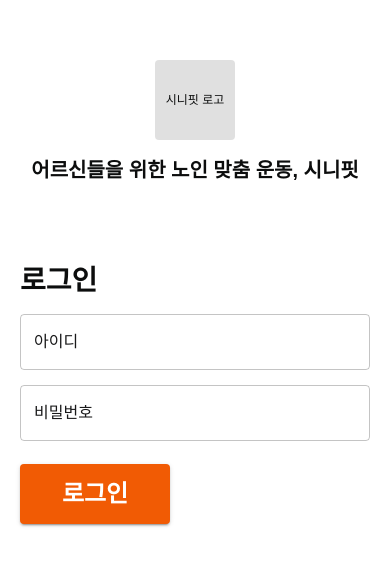
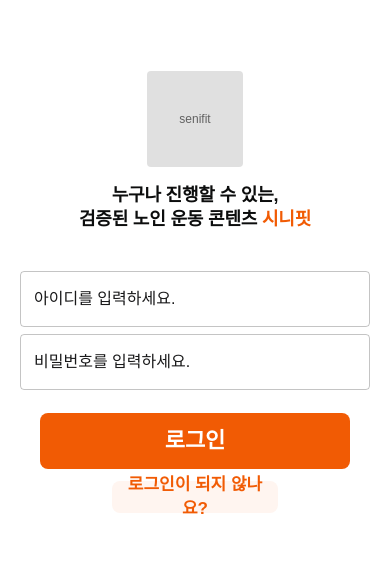
Before and after one commit to Team-Senifit/Web, a Next.js app: page /login in a window 390 px wide. Shown: the part 130-696 px from the top of the page. Built offline with nearby package versions, Linux system fonts and the light colour scheme; a web font is replaced by a local one.

Commit message:
feat: 로그인 화면 반응형 ui 구현

```diff
--- /dev/null
+++ b/src/app/login/panel/CustomFailDialog.tsx
@@ -0,0 +1,102 @@
+import { Box, Dialog, DialogContent, Typography, Button } from "@mui/material";
+import WarningAmberRoundedIcon from '@mui/icons-material/WarningAmberRounded';
+import { useTheme } from "@mui/material/styles";
+
+interface ICustomFailDialogProps {
+  open: boolean;
+  onClose: () => void;
+  main?: boolean;
+}
+
+export default function CustomFailDialog({
+  open,
+  onClose,
+  main
+}: ICustomFailDialogProps) {
+  const theme = useTheme();
+  const mainText = main ? "아이디 혹은 비밀번호가\n일치하지 않습니다." : "로그인이 되지 않나요?"
+  const subText = "로그인 정보에 대한 자세한 문의는\nSGEE 협회로 문의해주시기 바랍니다.";
+
+  return (
+    <Dialog
+      open={open}
+      onClose={onClose}
+    >
+      <DialogContent sx={{ display: "flex", flexDirection: "column", alignItems: "center", width: "312px", padding: "0" }}>
+        <Box
+          width="100%"
+          display="flex"
+          flexDirection="column"
+          justifyContent="center"
+          alignItems="center"
+          padding={3}
+          gap={2}
+        >
+          <WarningAmberRoundedIcon sx={{ color: theme.palette.primaryVariants.default, fontSize: 48 }} />
+
+          <Typography
+            variant="Headline1"
+            align="center"
+            fontWeight={600}
+            color={theme.palette.text.primary}
+            whiteSpace="pre-line"
+          >
+            {mainText}
+          </Typography>
+
+          <Typography
+            variant="Body1"
+            align="center"
+            color="text.primary"
+            whiteSpace="pre-line"
+          >
+            {subText}
+          </Typography>
+        </Box>
+
+        <Box
+          width="100%"
+          display="flex"
+          flexDirection="column"
+          justifyContent="center"
+          alignItems="center"
+          padding={1.5}
+          gap={1.5}
+        >
+          {/* 다시 시도하기 버튼 */}
+          <Button
+            onClick={onClose}
+            fullWidth
+            sx={{
+              bgcolor: theme.palette.primaryVariants.default,
+              color: theme.palette.static.white,
+              borderRadius: 2,
+              height: 60,
+              fontWeight: 600,
+              fontSize: theme.typography.Heading1.fontSize
+            }}
+          >
+            다시 시도하기
+          </Button>
+
+          {/* 문의하기 버튼 */}
+          <Button
+            onClick={() => window.open("http://pf.kakao.com/_rXiVn", "_blank")}
+            fullWidth
+            sx={{
+              bgcolor: theme.palette.fillVariants.colored,
+              color: theme.palette.primaryVariants.default,
+              borderRadius: 2,
+              height: 60,
+              fontWeight: 600,
+              fontSize: theme.typography.Heading1.fontSize,
+              boxShadow: "none"
+            }}
+          >
+            문의하기
+          </Button>
+        </Box>
+      </DialogContent>
+    </Dialog>
+  );
+}
--- a/src/app/login/panel/LoginForm.tsx
+++ b/src/app/login/panel/LoginForm.tsx
@@ -5,151 +5,155 @@ import {
   Button,
   Typography,
   Avatar,
-  Dialog,
-  DialogContent,
-  DialogContentText,
-  DialogActions,
   Snackbar,
+  useMediaQuery,
 } from "@mui/material";
 import { useForm } from "react-hook-form";
 import { login } from "@/apis/auth";
 import SenifitTextField from "../../../components/SenifitTextField";
 import { useRouter } from "next/navigation";
 import { useState } from "react";
+import { useTheme } from "@mui/material/styles";
+import CustomFailDialog from "./CustomFailDialog";
 
-type LoginFormValues = {
-  id: string;
-  password: string;
-};
+type LoginFormValues = { id: string; password: string };
 
 export default function LoginForm() {
+  const theme = useTheme();
+  const isPhone = useMediaQuery(theme.breakpoints.down("tablet"));
+
   const methods = useForm<LoginFormValues>({ mode: "onSubmit" });
-  const { handleSubmit, control, formState: { errors } } = methods;
+  const { handleSubmit, control } = methods;
 
   const router = useRouter();
   const [showSnackbar, setShowSnackbar] = useState(false);
-  const [showDialog, setShowDialog] = useState(false);
+  const [failDialogOpen, setFailDialogOpen] = useState(false);
+  const [inquiryDialogOpen, setInquiryDialogOpen] = useState(false);
 
   const onSubmit = async (data: LoginFormValues) => {
     try {
       await login(data);
       setShowSnackbar(true);
-      setTimeout(() => {
-        router.push("/");
-      }, 1000);
-    } catch (error) {
-      setShowDialog(true);
+      setTimeout(() => router.push("/"), 1000);
+    } catch {
+      setFailDialogOpen(true);
     }
   };
 
+  const LoginContent = (
+    <Box
+      width={{ phone: "100%", tablet: 552, desktop: 552 }}
+      px={{ phone: 2.5, tablet: 5, desktop: 5 }}
+      py={{ phone: 4, tablet: 5, desktop: 5 }}
+      borderRadius={1.5}
+      display="flex"
+      flexDirection="column"
+      justifyContent="center"
+      alignItems="center"
+      bgcolor={theme.palette.static.white}
+    >
+      {/* 로고 자리 (추후에 이미지 삽입) */}
+      <Avatar
+        sx={{ width: 96, height: 96, bgcolor: "grey.300", mb: 2 }}
+        variant="rounded"
+      >
+        <Typography variant="Caption1" color="grey.700">
+          senifit
+        </Typography>
+      </Avatar>
+
+      <Typography
+        variant={isPhone ? "Headline1" : "Heading1"}
+        color="text.primary"
+        mb={5}
+        textAlign="center"
+      >
+        누구나 진행할 수 있는, <br />
+        검증된 노인 운동 콘텐츠{" "}
+        <span style={{ color: theme.palette.primaryVariants.default }}>시니핏</span>
+      </Typography>
+
+      {/* 입력폼 */}
+      <Box mb={3} width="100%" maxWidth={472}>
+        <SenifitTextField
+          name="id"
+          label="아이디를 입력하세요."
+          rules={{ required: "아이디를 입력해주세요." }}
+          control={control}
+          sx={{ width: 1, height: 55, mb: 1 }}
+        />
+        <SenifitTextField
+          name="password"
+          type="password"
+          label="비밀번호를 입력하세요."
+          rules={{ required: "비밀번호를 입력해주세요." }}
+          control={control}
+          sx={{ width: 1, height: 55 }}
+        />
+      </Box>
+
+      <Button
+        type="submit"
+        variant="contained"
+        sx={{
+          width: { phone: "calc(100% - 40px)", tablet: 1, desktop: 1 },
+          maxWidth: 472,
+          height: 56,
+          bgcolor: theme.palette.primaryVariants.default,
+          borderRadius: 2,
+          boxShadow: "none",
+          mb: 1.5,
+          mx: { phone: "20px", tablet: "auto", desktop: "auto" },
+        }}
+      >
+        <Typography variant="Heading1" color="static.white">
+          로그인
+        </Typography>
+      </Button>
+
+      <Button
+        onClick={() => setInquiryDialogOpen(true)}
+        disableElevation
+        sx={{
+          mt: 0,
+          width: 166,
+          height: 32,
+          p: "4px 8px",
+          bgcolor: theme.palette.fillVariants.colored,
+          color: theme.palette.primaryVariants.default,
+          borderRadius: 2,
+          mx: "auto",
+        }}
+      >
+        <Typography variant="Headline2" fontWeight={600} color={theme.palette.primaryVariants.default}>
+          로그인이 되지 않나요?
+        </Typography>
+      </Button>
+    </Box>
+  );
+
   return (
     <form onSubmit={handleSubmit(onSubmit)}>
+
       <Box
         display="flex"
         justifyContent="center"
         alignItems="center"
         minHeight="100vh"
-        bgcolor="#fff"
+        bgcolor={isPhone ? "transparent" : theme.palette.static.black}
       >
-        <Box sx={{ padding: 4, width: 600 }}>
-          {/* 로고 + 안내문구 */}
-          <Box display="flex" flexDirection="column" alignItems="center" mb={10}>
-            <Avatar
-              sx={{ width: 80, height: 80, bgcolor: "grey.300", mb: 2 }}
-              variant="rounded"
-            >
-              <Typography variant="Caption1">시니핏 로고</Typography>
-            </Avatar>
-            <Typography variant="Heading2">
-              어르신들을 위한 노인 맞춤 운동, 시니핏
-            </Typography>
-          </Box>
+        {LoginContent}
+      </Box>
 
-          {/* 로그인 폼 */}
-          <Box>
-            <Typography variant="Title2" mb={2}>
-              로그인
-            </Typography>
+      {/* 로그인 실패 다이얼로그 */}
+      <CustomFailDialog open={failDialogOpen} onClose={() => setFailDialogOpen(false)} main={true} />
 
-            <SenifitTextField
-              name="id"
-              label="아이디"
-              rules={{ required: "아이디를 입력해주세요." }}
-              control={control}
-              sx={{ width: 350, height: 55 }}
-            />
+      {/* 도움말 다이얼로그 */}
+      <CustomFailDialog open={inquiryDialogOpen} onClose={() => setInquiryDialogOpen(false)} main={false} />
 
-            <SenifitTextField
-              name="password"
-              type="password"
-              label="비밀번호"
-              rules={{ required: "비밀번호를 입력해주세요." }}
-              control={control}
-              sx={{ width: 350, height: 55, mt: 2 }}
-            />
+      {/* 성공 알림 */}
+      <Snackbar open={showSnackbar} autoHideDuration={1500} message="로그인 성공! 오늘도 즐거운 시니핏 하세요!" />
 
-            <Button
-              type="submit"
-              variant="contained"
-              color="primary"
-              sx={{
-                width: 150,
-                height: 60,
-                mt: 3,
-                fontSize: "1.5rem",
-                fontWeight: 700,
-              }}
-            >
-              로그인
-            </Button>
-          </Box>
-        </Box>
-
-        {/* 실패 팝업 */}
-        <Dialog
-          open={showDialog}
-          onClose={() => setShowDialog(false)}
-          PaperProps={{
-            sx: {
-              border: "1px solid #ccc",
-              borderRadius: "12px",
-            },
-          }}
-        >
-          <DialogContent sx={{ p: 4 }}>
-            <DialogContentText>
-              아이디 혹은 비밀번호가 일치하지 않습니다.
-              <br />
-              <br />
-              로그인 정보에 대한 자세한 문의는
-              <br />
-              SGEE 협회로 문의해주시기 바랍니다.
-            </DialogContentText>
-          </DialogContent>
-          <DialogActions sx={{ px: 3, pb: 3 }}>
-            <Button
-              variant="outlined"
-              onClick={() => window.open("http://pf.kakao.com/_rXiVn", "_blank")}
-            >
-              문의하기
-            </Button>
-            <Button
-              variant="contained"
-              onClick={() => setShowDialog(false)}
-              sx={{ bgcolor: "#666", color: "#fff", "&:hover": { bgcolor: "#555" } }}
-            >
-              닫기
-            </Button>
-          </DialogActions>
-        </Dialog>
-
-        {/* 성공 알림 */}
-        <Snackbar
-          open={showSnackbar}
-          autoHideDuration={1500}
-          message="로그인 성공! 오늘도 즐거운 시니핏 하세요!"
-        />
-      </Box>
     </form>
   );
 }
```
